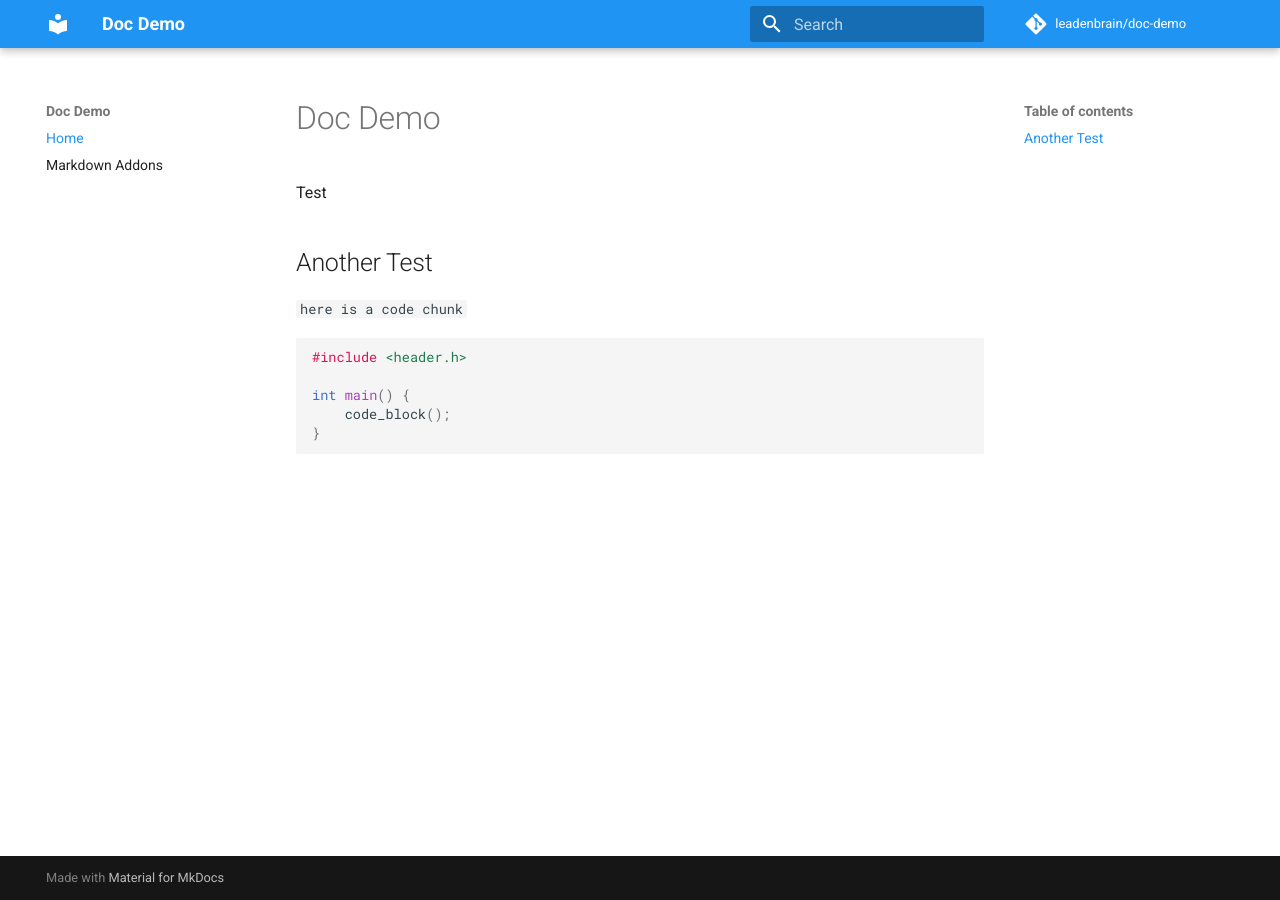
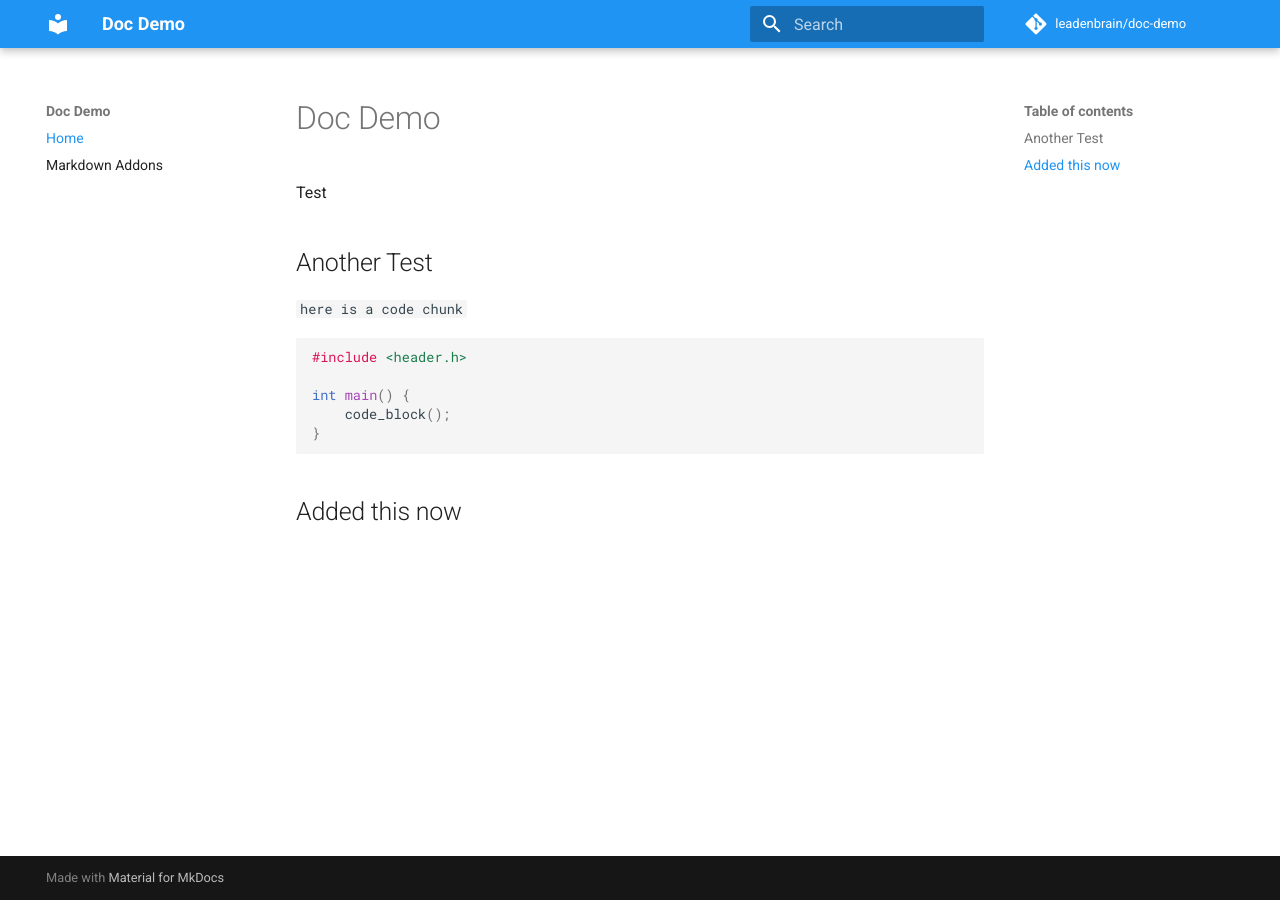
Before and after one commit to Leadenbrain/doc-demo, an MkDocs documentation site: the page built from docs/docs/index.md, in a window 1280 px wide. Built offline with MkDocs 1.6.1 and Material for MkDocs 9.7.7, drawn with Linux system fonts in a browser that asks for light colours; nearby versions of some CDN libraries; a script that is not in the unit is left out; comment, search, counter and statistics services are not loaded.

Commit message:
added something

````diff
--- a/docs/docs/index.md
+++ b/docs/docs/index.md
@@ -13,3 +13,5 @@ int main() {
 	code_block();
 }
 ```
+
+## Added this now
````
